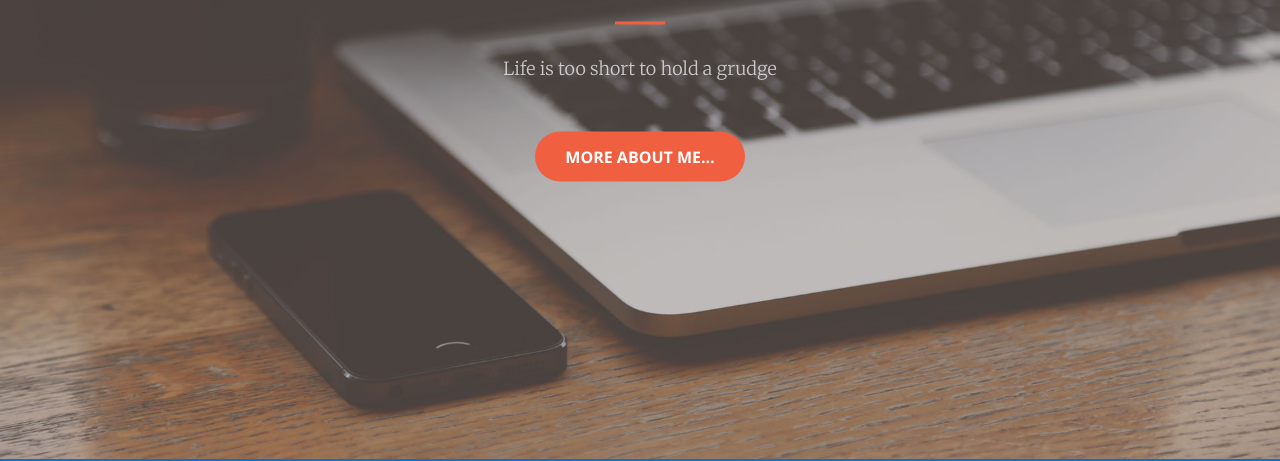
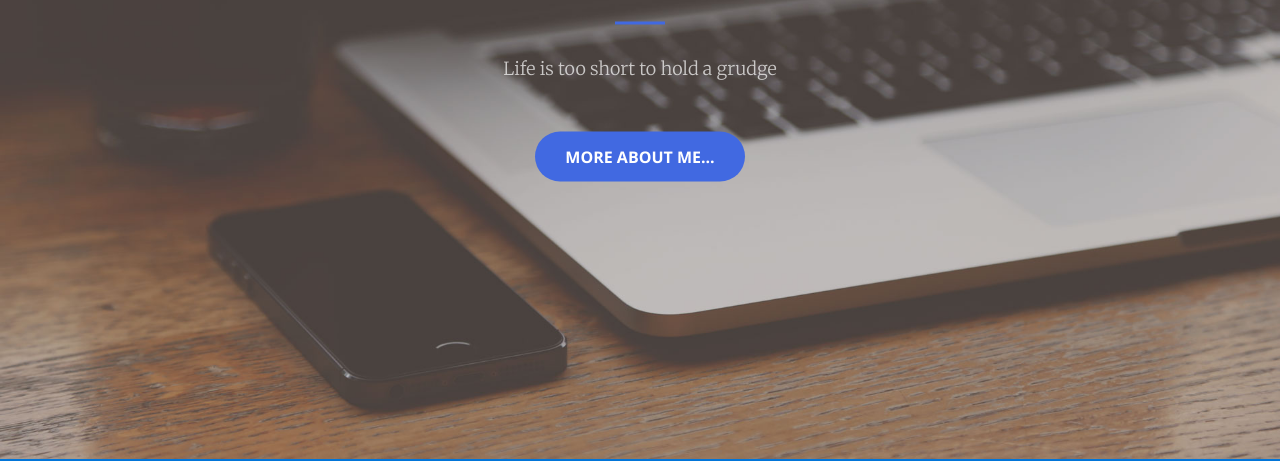
Before and after one commit to cgreen14/cgreen14.github.io, a website: page index.html in a window 1280 px wide. Shown: the part 341-802 px from the top of the page. Drawn offline with nearby package versions, Linux system fonts and the light colour scheme; files that its build step writes are made by us from their sources.

Commit message:
color a try 4

```diff
--- a/less/variables.less
+++ b/less/variables.less
@@ -2,7 +2,7 @@
 
 // Gray and Brand Colors for use across theme
 
-@theme-primary:    #F05F40;
+@theme-primary:    #4169E1;
 
 @gray-base:        #000;
 @gray-darker:      lighten(@gray-base, 13.5%); // #222
```
